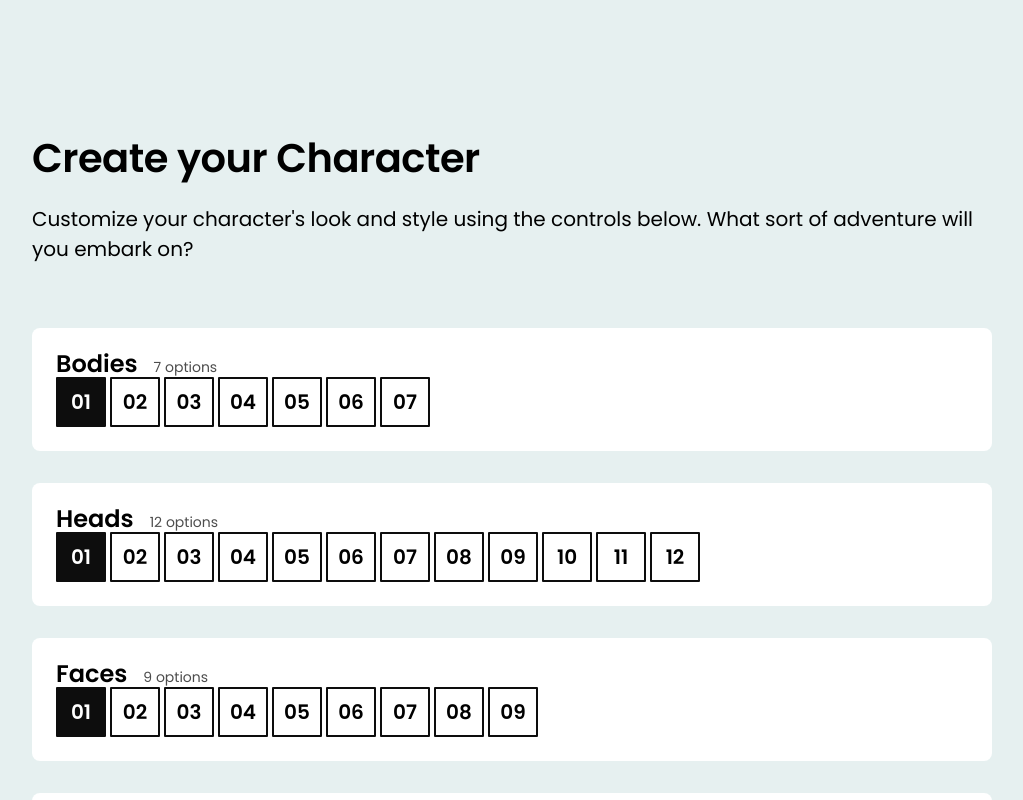
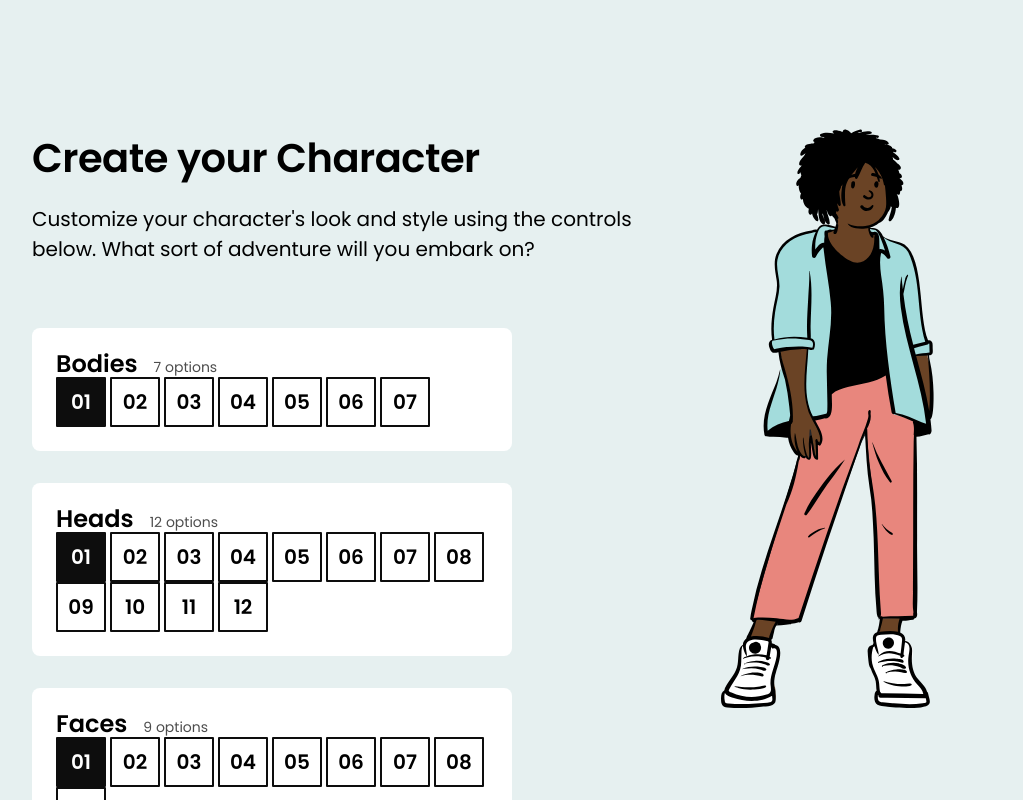
Before and after one commit to PabloCorso/css-workshop-module-2, a React (Create React App) app: page / in a window 1280 px wide. Shown: the top 800 px of the page, without its empty margins (128-1151 px from the left). Built offline with nearby package versions, Linux system fonts and the light colour scheme.

Commit message:
2 - layout

```diff
--- a/src/components/CharacterEditor/CharacterEditor.module.css
+++ b/src/components/CharacterEditor/CharacterEditor.module.css
@@ -1,6 +1,7 @@
 .characterEditor {
   padding-top: 128px;
   padding-bottom: 64px;
+  position: relative;
 }
 
 .maxWidthWrapper {
@@ -8,6 +9,7 @@
 
 .header {
   padding-bottom: 64px;
+  width: 65%;
 }
 
 .title {
@@ -24,7 +26,18 @@
 }
 
 .characterWrapper {
+  position: fixed;
+  top: 0;
+  left: 65%;
+  bottom: 0;
+  right: 0;
+  width: 500px;
+  min-height: 500px;
+  max-height: 75%;
+  margin: auto;
+  margin-top: 120px;
 }
 
 .controlColumn {
+  width: 50%;
 }
```
Also changed, not shown: src/components/MaxWidthWrapper/MaxWidthWrapper.js (+4 -11 lines).
